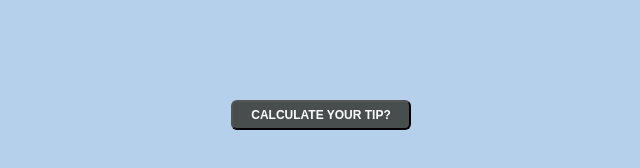
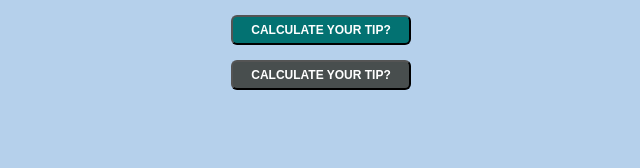
Before and after one commit to juliane99/Asignment2_frontend, a website with bundled scripts: page index.html in a window 1280 px wide. Shown: the whole page, without its empty margins (319-959 px from the left). Built offline with nearby package versions, Linux system fonts and the light colour scheme.

Commit message:
added a button for a popup

```diff
--- a/index.html
+++ b/index.html
@@ -9,7 +9,7 @@
 <body>
 
 
-
+  <button id="" class="button button-popup"> Calculate your Tip?</button>
    <!-- CONTAINER-->
     <div id="container"  style="display: none;">
       <h1>Tip Calculator</h1>
--- a/main.css
+++ b/main.css
@@ -88,10 +88,16 @@ input {
 
 }
 .button-small {
-  margin-top: 100px;
+  margin-top: 10px;
   width: 180px;
   height: 30px;
   font-size: 12px;
+}
+.button-popup {
+  width: 180px;
+  height: 30px;
+  font-size: 12px;
+  background: #037272;
 }
 
 #totalTip {
```
